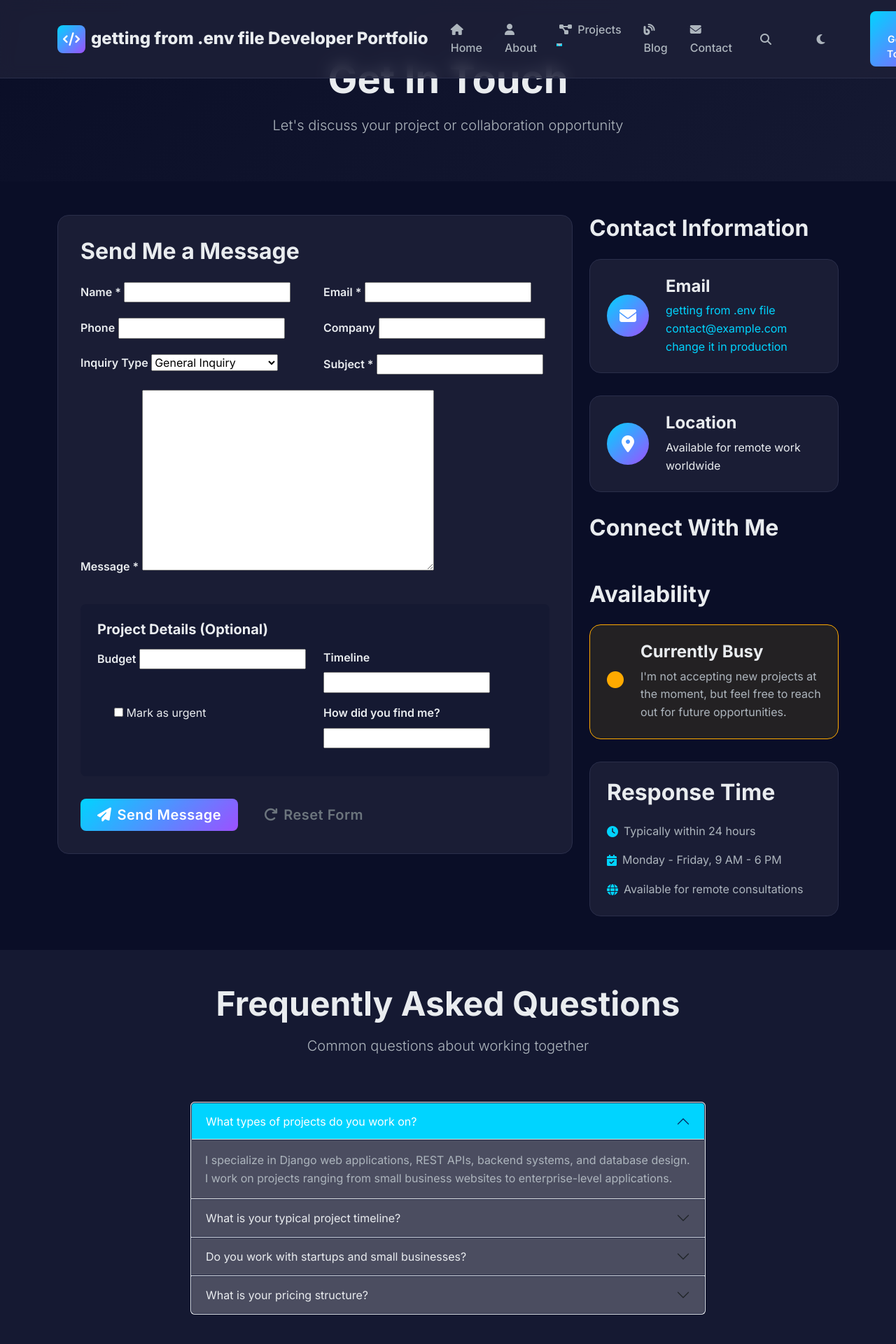
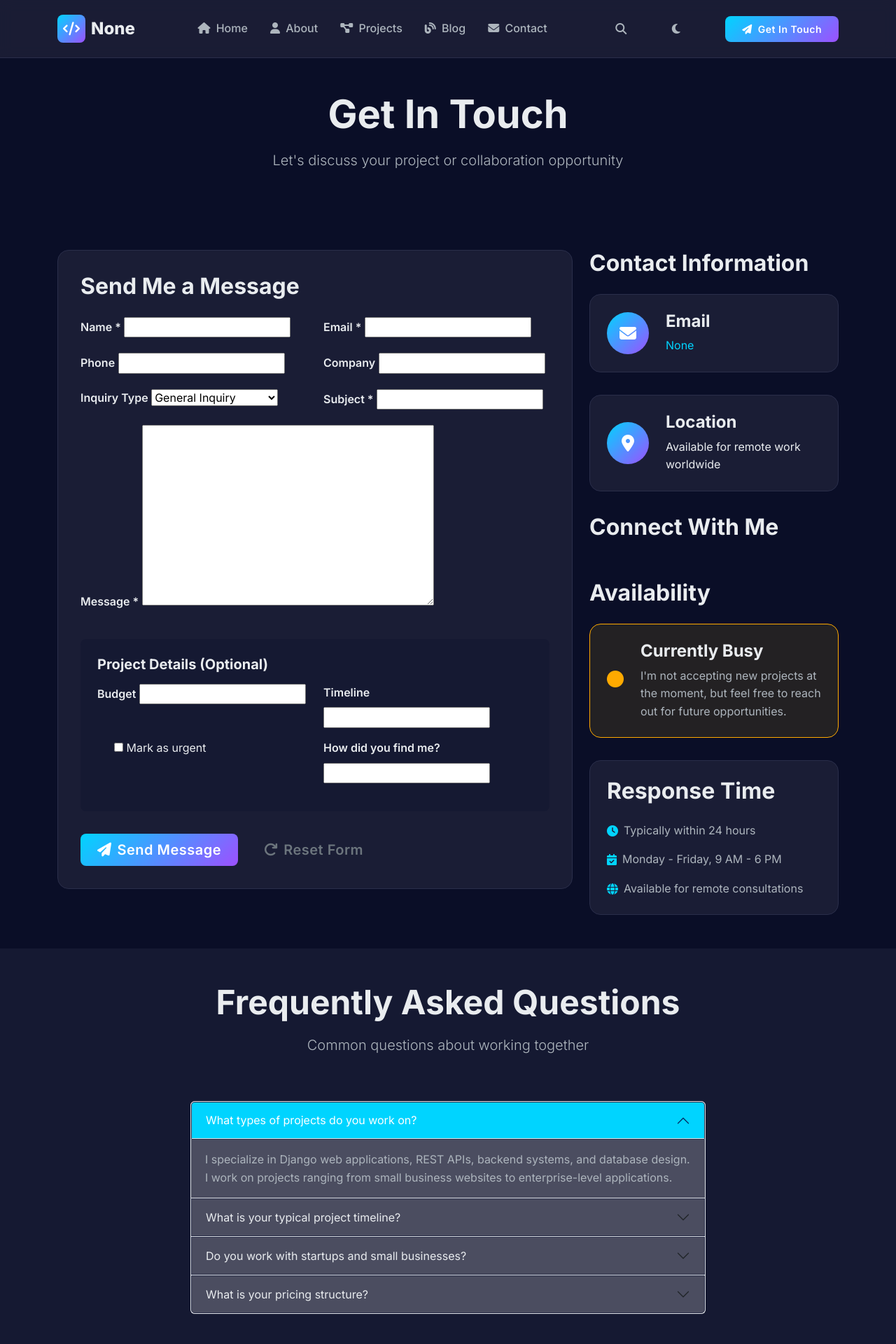
Before and after one commit to 451suman/portfolio-version-2, a Django app: page /contact/ in a window 1280 px wide. Shown: the top 1920 px of the page at 70% size. Run offline with Django 5.2, Linux system fonts and the light colour scheme; data that the repository does not hold is empty.

Commit message:
changes in dark mode html

```diff
--- a/core/views.py
+++ b/core/views.py
@@ -6,7 +6,7 @@
 from django.http import JsonResponse
 from django.core.paginator import Paginator
 
-from accounts.models import Profile, SocialLink
+from accounts.models import CustomUser, Profile, SocialLink
 from portfolio.models import Project, Skill, Experience
 from blog.models import BlogPost, Category, Tag
 from contact.models import ContactMessage, NewsletterSubscription
@@ -89,7 +89,7 @@
             )["total"]
             or 0,
         }
-
+        context["avatar"]= CustomUser.objects.all().first().avatar
         return context
 
 
@@ -109,6 +109,7 @@
                 ).order_by("order")
         except:
             pass
+        context["avatar"]= CustomUser.objects.all().first().avatar
 
         # All skills with progress bars
         context["skills"] = Skill.objects.all().order_by(
--- a/requirements.txt
+++ /dev/null
@@ -1,4 +0,0 @@
-asgiref==3.11.1
-Django==6.0.5
-pillow==12.2.0
-sqlparse==0.5.5
--- a/templates/accounts/login.html
+++ b/templates/accounts/login.html
@@ -94,7 +94,6 @@
 <style>
 /* Page Hero */
 .page-hero {
-    background: var(--gradient-dark);
     padding: 5rem 0 3rem;
     color: white;
     text-align: center;
--- a/templates/base.html
+++ b/templates/base.html
@@ -65,7 +65,10 @@
 
     <!-- Main Content -->
     <main class="main-content">
+        <div style="margin-top: 50px;">
         {% block content %}{% endblock %}
+
+        </div>
     </main>
 
     <!-- Footer -->
--- a/templates/blog/blog_detail.html
+++ b/templates/blog/blog_detail.html
@@ -338,7 +338,7 @@
 <style>
 /* Page Hero */
 .page-hero {
-    background: var(--gradient-dark);
+    /* background: var(--gradient-dark); */
     padding: 5rem 0 3rem;
     color: white;
     text-align: center;
--- a/templates/blog/blog_list.html
+++ b/templates/blog/blog_list.html
@@ -346,7 +346,7 @@
 <style>
 /* Page Hero */
 .page-hero {
-    background: var(--gradient-dark);
+    /* background: var(--gradient-dark); */
     padding: 5rem 0 3rem;
     color: white;
     text-align: center;
--- a/templates/blog/category_posts.html
+++ b/templates/blog/category_posts.html
@@ -259,7 +259,6 @@
 <style>
 /* Page Hero */
 .page-hero {
-    background: var(--gradient-dark);
     padding: 5rem 0 3rem;
     color: white;
     text-align: center;
--- a/templates/blog/tag_posts.html
+++ b/templates/blog/tag_posts.html
@@ -279,7 +279,7 @@
 <style>
 /* Page Hero */
 .page-hero {
-    background: var(--gradient-dark);
+    /* background: var(--gradient-dark); */
     padding: 5rem 0 3rem;
     color: white;
     text-align: center;
--- a/templates/contact/contact.html
+++ b/templates/contact/contact.html
@@ -359,13 +359,7 @@
                 <p class="mb-4">Feel free to reach out directly via email or social media.</p>
                 <div class="quick-contact-buttons">
                     <a href="mailto:{{ SITE_EMAIL }}" class="btn btn-primary btn-lg me-3">
-                        <i class="fas fa-envelope me-2"></i>Email Me
-                    </a>
-                    <a href="https://github.com/{{ GITHUB_USERNAME }}" class="btn btn-outline-dark btn-lg me-3" target="_blank" rel="noopener noreferrer">
-                        <i class="fab fa-github me-2"></i>GitHub
-                    </a>
-                    <a href="{{ LINKEDIN_URL }}" class="btn btn-outline-info btn-lg" target="_blank" rel="noopener noreferrer">
-                        <i class="fab fa-linkedin me-2"></i>LinkedIn
+                        <i class="fas fa-envelope me-2"></i>Email Me <br> {{ SITE_EMAIL }}
                     </a>
                 </div>
             </div>
@@ -378,7 +372,7 @@
 <style>
 /* Page Hero */
 .page-hero {
-    background: var(--gradient-dark);
+    /* background: var(--gradient-dark); */
     padding: 5rem 0 3rem;
     color: white;
     text-align: center;
--- a/templates/core/about.html
+++ b/templates/core/about.html
@@ -23,8 +23,8 @@
         <div class="row align-items-center">
             <div class="col-lg-4">
                 <div class="about-image text-center">
-                    {% if profile.avatar %}
-                    <img src="{{ profile.avatar.url }}" alt="{{ profile.user.first_name }}" class="about-avatar">
+                    {% if avatar %}
+                    <img src="{{ avatar.url }}" alt="{{ profile.user.first_name }}" class="about-avatar">
                     {% else %}
                     <div class="about-avatar-placeholder">
                         <i class="fas fa-user"></i>
@@ -244,7 +244,7 @@
 <style>
 /* Page Hero */
 .page-hero {
-    background: var(--gradient-dark);
+    /* background: var(--gradient-dark); */
     padding: 5rem 0 3rem;
     color: white;
     text-align: center;
--- a/templates/core/home.html
+++ b/templates/core/home.html
@@ -72,8 +72,8 @@
             <div class="col-lg-6 hero-image-section">
                 <!-- Developer Image -->
                 <div class="hero-image-container">
-                    {% if profile.avatar %}
-                    <img src="{{ profile.avatar.url }}" alt="{{ profile.user.first_name }}" class="hero-image">
+                    {% if avatar %}
+                    <img src="{{ avatar.url }}" alt="{{ profile.user.first_name }}" class="hero-image">
                     {% else %}
                     <div class="hero-avatar-placeholder">
                         <i class="fas fa-user"></i>
--- a/templates/core/search.html
+++ b/templates/core/search.html
@@ -195,7 +195,7 @@
 <style>
 /* Page Hero */
 .page-hero {
-    background: var(--gradient-dark);
+    /* background: var(--gradient-dark); */
     padding: 5rem 0 3rem;
     color: white;
     text-align: center;
--- a/templates/includes/navbar.html
+++ b/templates/includes/navbar.html
@@ -28,17 +28,17 @@
                         <i class="fas fa-user me-1"></i> About
                     </a>
                 </li>
-                <li class="nav-item dropdown">
-                    <a class="nav-link dropdown-toggle" href="#" id="projectsDropdown" role="button"
+                <!-- <li class="nav-item dropdown">
+                    <a class="nav-link dropdown-toggle" href="{% url 'portfolio:project_list' %}" id="projectsDropdown" role="button"
                        data-bs-toggle="dropdown" aria-expanded="false">
                         <i class="fas fa-project-diagram me-1"></i> Projects
                     </a>
-                    <ul class="dropdown-menu" aria-labelledby="projectsDropdown">
-                        <li><a class="dropdown-item" href="{% url 'portfolio:project_list' %}">All Projects</a></li>
-                        {% for skill in nav_skills %}
-                        <li><a class="dropdown-item" href="{% url 'portfolio:skill_projects' skill.slug %}">{{ skill.name }}</a></li>
-                        {% endfor %}
-                    </ul>
+
+                </li> -->
+                <li class="nav-item">
+                    <a class="nav-link" href="{% url 'portfolio:project_list' %}">
+                        <i class="fas fa-project-diagram me-1"></i> Projects
+                    </a>
                 </li>
                 <li class="nav-item">
                     <a class="nav-link" href="{% url 'blog:blog_list' %}">
--- a/templates/portfolio/project_detail.html
+++ b/templates/portfolio/project_detail.html
@@ -305,7 +305,7 @@
 <style>
 /* Page Hero */
 .page-hero {
-    background: var(--gradient-dark);
+    /* background: var(--gradient-dark); */
     padding: 5rem 0 3rem;
     color: white;
     text-align: center;
--- a/templates/portfolio/project_list.html
+++ b/templates/portfolio/project_list.html
@@ -296,7 +296,7 @@
 <style>
 /* Page Hero */
 .page-hero {
-    background: var(--gradient-dark);
+    /* background: var(--gradient-dark); */
     padding: 5rem 0 3rem;
     color: white;
     text-align: center;
```
Also changed, not shown: portfolio_project/settings.py (+23 -11 lines).
